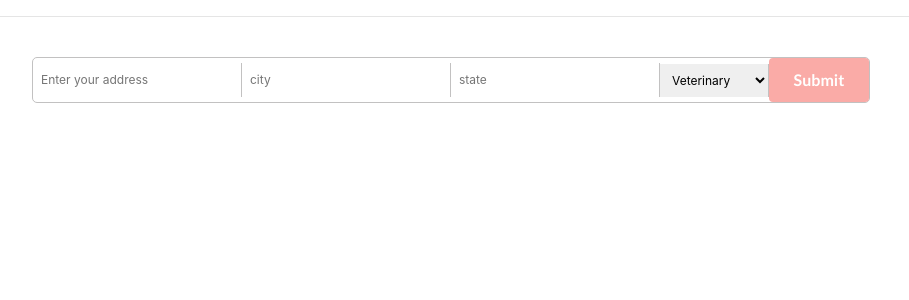
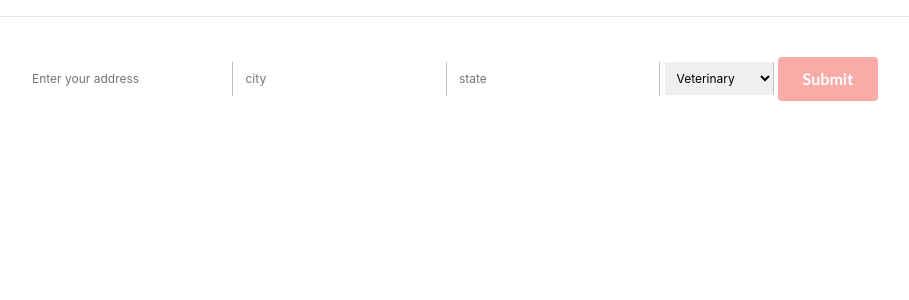
Before and after one commit to Priyanka7011/virtuwoof, a Django app: page /geoapi in a window 1280 px wide. Shown: the part 116-416 px from the top of the page, without its empty margins (189-1098 px from the left). Run offline with Django 3.2, Linux system fonts and the light colour scheme; some libraries are stand-ins or nearby versions.

Commit message:
updated search

```diff
--- a/project/mainApp/templates/search.html
+++ b/project/mainApp/templates/search.html
@@ -21,16 +21,7 @@
                 align-items: center;
                 margin-top: 40px;
             }
-            .searchbar{
-                display: flex;
-                flex-direction: row;
-                justify-content: center;
-                align-items: center;
-                border:1px solid rgb(194, 193, 193);;
-               border-radius: 5px;
-                margin-bottom: 40px;
 
-            }
             .inputBox{
                 padding:8px;
                 font-size:12px;
```
